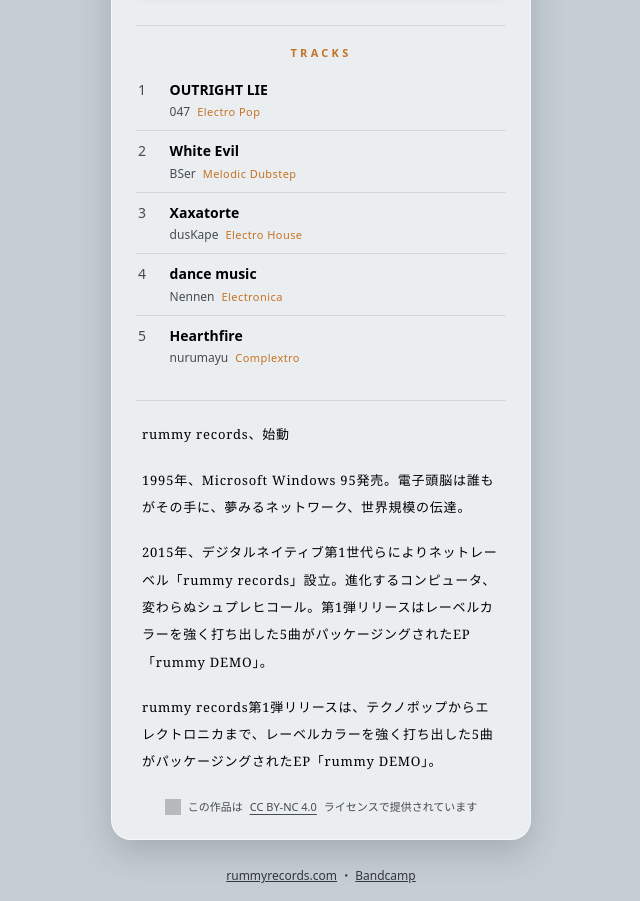
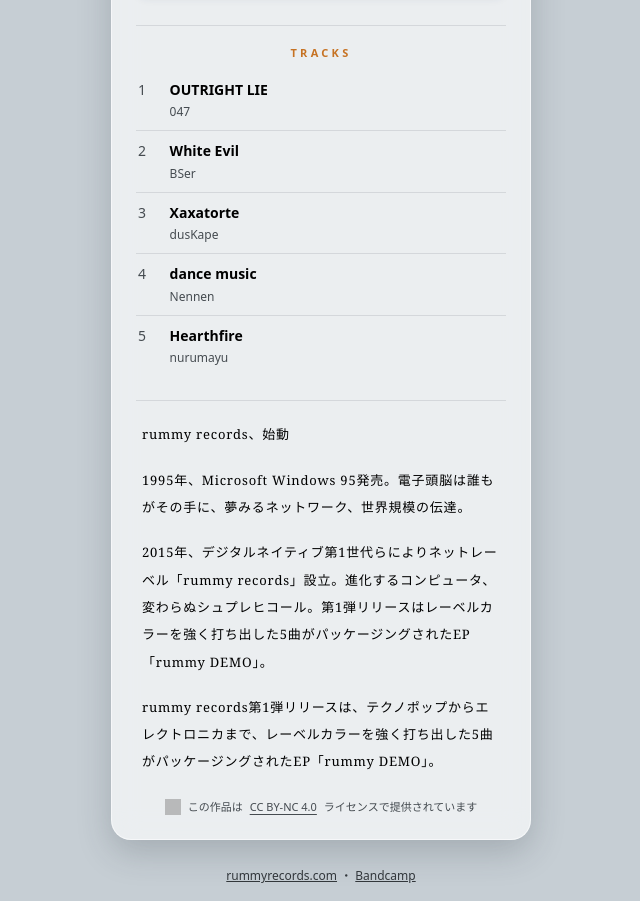
Before and after one commit to rummy-records/rummy-records.github.io, a plain HTML site: page rmmy001.html in a window 1280 px wide. Shown: the part 870-1771 px from the top of the page, without its empty margins (319-959 px from the left). Drawn offline with Linux system fonts and the light colour scheme; grey boxes are pictures that could not be loaded.

Commit message:
Remove genre labels (001) and affiliation credits (023)

```diff
--- a/rmmy001.html
+++ b/rmmy001.html
@@ -221,6 +221,8 @@
   .srow:last-child { border-bottom:none; }
   .srow .role { color:var(--muted); flex:none; }
   .srow .sname { font-weight:600; }
+  .srow .sname a { color:var(--ink); text-decoration:underline; text-underline-offset:3px; }
+  .srow .sname a:hover { color:var(--accent); }
   details.lyr { border-bottom:1px solid var(--line-dark); padding:9px 2px; }
   details.lyr:last-child { border-bottom:none; }
   details.lyr summary { cursor:pointer; font-weight:600; font-size:13.5px; list-style:none; display:flex; align-items:center; gap:8px; }
@@ -269,11 +271,11 @@
 
     <div class="tracks">
       <h2>TRACKS</h2>
-      <div class="track"><span class="no">1</span><div><div class="tname">OUTRIGHT LIE</div><div class="tartist">047<span class="tgenre">Electro Pop</span></div></div></div>
-      <div class="track"><span class="no">2</span><div><div class="tname">White Evil</div><div class="tartist">BSer<span class="tgenre">Melodic Dubstep</span></div></div></div>
-      <div class="track"><span class="no">3</span><div><div class="tname">Xaxatorte</div><div class="tartist">dusKape<span class="tgenre">Electro House</span></div></div></div>
-      <div class="track"><span class="no">4</span><div><div class="tname">dance music</div><div class="tartist">Nennen<span class="tgenre">Electronica</span></div></div></div>
-      <div class="track"><span class="no">5</span><div><div class="tname">Hearthfire</div><div class="tartist">nurumayu<span class="tgenre">Complextro</span></div></div></div>
+      <div class="track"><span class="no">1</span><div><div class="tname">OUTRIGHT LIE</div><div class="tartist">047</div></div></div>
+      <div class="track"><span class="no">2</span><div><div class="tname">White Evil</div><div class="tartist">BSer</div></div></div>
+      <div class="track"><span class="no">3</span><div><div class="tname">Xaxatorte</div><div class="tartist">dusKape</div></div></div>
+      <div class="track"><span class="no">4</span><div><div class="tname">dance music</div><div class="tartist">Nennen</div></div></div>
+      <div class="track"><span class="no">5</span><div><div class="tname">Hearthfire</div><div class="tartist">nurumayu</div></div></div>
     </div>
 
 
```
Also changed, not shown: rmmy023.html (+6 -4 lines).
